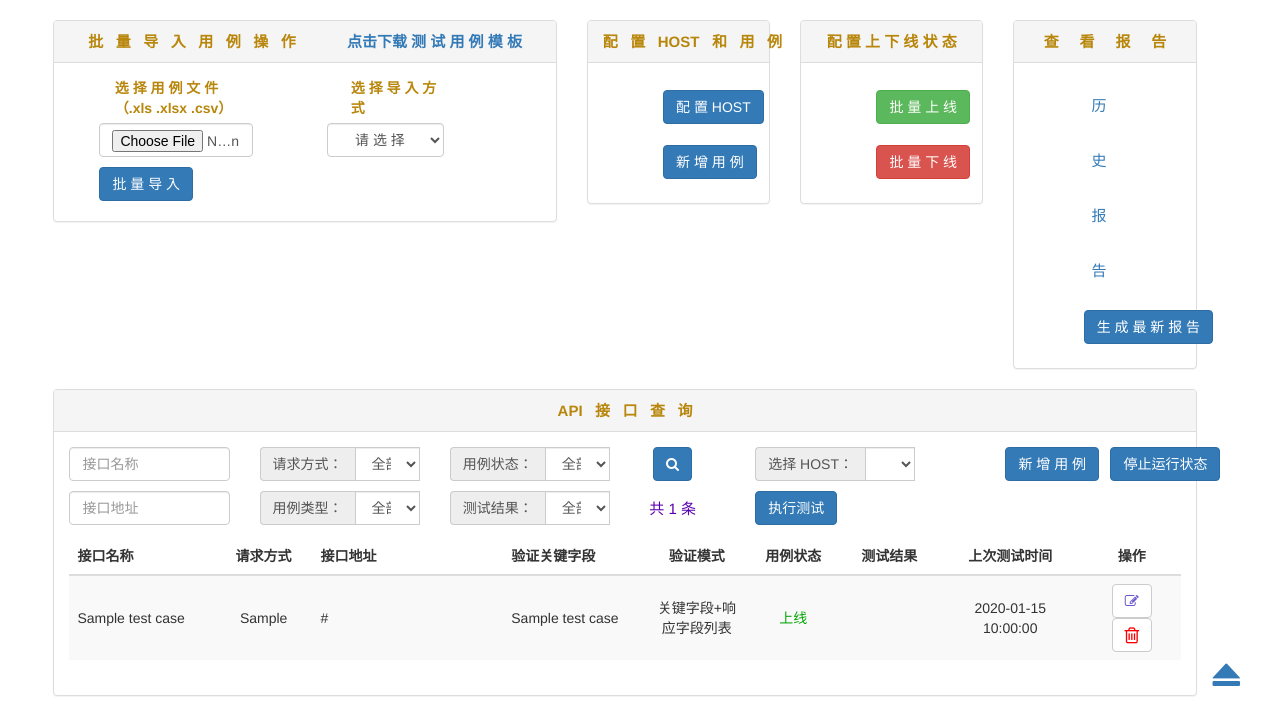
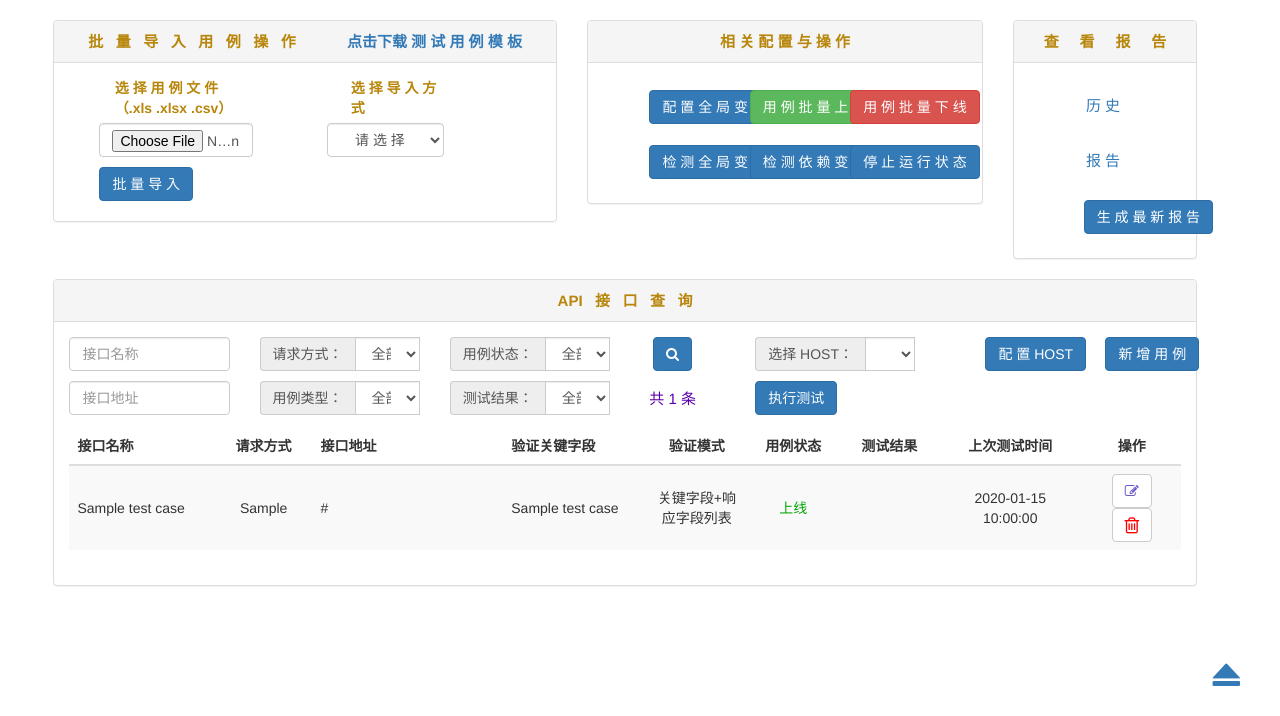
Before and after one commit to micllo/pythonApi, a Python web app: template Api/templates/project.html in a window 1280 px wide. Shown: the part 90-806 px from the top of the page. After the commit the page ends 776 px from the top, so only its background shows below. Run offline with Jinja, Linux system fonts and the light colour scheme; the template is opened without the code that fills it: most values are stand-ins (such as "Sample title", 1, 10 or a date in 2020).

Commit message:
新增检查依赖变量功能

```diff
--- a/Api/static/scripts/project.js
+++ b/Api/static/scripts/project.js
@@ -225,6 +225,42 @@ function update_case_status(pro_name, nginx_api_proxy, _id) {
 }
 
 
+
+/**
+ * 检查依赖变量配置
+ */
+function check_depend_variable(pro_name, nginx_api_proxy) {
+    swal({
+        title: "检查依赖变量配置情况?",
+        text: "",
+        type: "warning",
+        showCancelButton: true,
+        confirmButtonText: "确定",
+        cancelButtonText: "取消"
+    }).then(function(isConfirm){
+        if (isConfirm) {
+            // 调用ajax请求(同步)
+            var request_url = "/" + nginx_api_proxy + "/API/check_depend_variable/" + pro_name
+            var response_info = request_interface_url_v2(url=request_url, method="GET", async=false);
+            if(response_info == "请求失败"){
+                swal({text: response_info, type: "error", confirmButtonText: "知道了"});
+            }else{
+                var msg = response_info.msg;
+                if (msg == "检查通过" || msg == "无依赖变量"){
+                    swal({text: msg, type: "success", confirmButtonText: "知道了"});
+                }else{
+                    swal({text: msg, type: "error", confirmButtonText: "知道了"});
+                }
+            }
+        }
+    }).catch((e) => {
+        console.log(e)
+        console.log("cancel");
+    });
+}
+
+
+
 /**
  * 停止运行状态
  */
@@ -243,8 +279,6 @@ function stop_status(pro_name, nginx_api_proxy) {
             var response_info = request_interface_url_v2(url=request_url, method="GET", async=false);
             if(response_info == "请求失败"){
                 swal({text: response_info, type: "error", confirmButtonText: "知道了"});
-                $("#stop_info").html(response_info);
-                $("#stop_info").removeClass().addClass("label label-danger");
             }else{
                 var msg = response_info.msg;
                 if (msg.search("成功") != -1){
@@ -405,21 +439,22 @@ function search_case(pro_name, nginx_api_proxy) {
 }
 
 
-
 /**
- *  配置HOST
+ *  配置变量
+ *  HOST -> host
+ *  全局变量 -> global_variable
  */
-function config_host(pro_name, nginx_api_proxy) {
+function config_variable(pro_name, nginx_api_proxy, config_type) {
 
     // 获取相应的添加内容
-    var host_name = $("#host_name_config").val().trim();
-    var host_url = $("#host_url_config").val().trim();
+    var config_name = $("#" + config_type + "_name_config").val().trim();
+    var config_value = $("#" + config_type + "_value_config").val().trim();
 
-    var config_host_dict = {"host_name": host_name, "host_url": host_url};
+    var config_dict = {"config_name": config_name, "config_value": config_value};
 
     // 调用ajax请求(同步)
-    var request_url = "/" + nginx_api_proxy + "/API/config_host/" + pro_name
-    var response_info = request_interface_url_v2(url=request_url, method="POST", data=config_host_dict, async=false);
+    var request_url = "/" + nginx_api_proxy + "/API/config_variable/" + pro_name + "/" + config_type
+    var response_info = request_interface_url_v2(url=request_url, method="POST", data=config_dict, async=false);
     if(response_info == "请求失败") {
         swal({text: response_info, type: "error", confirmButtonText: "知道了"});
     }else{
@@ -432,6 +467,7 @@ function config_host(pro_name, nginx_api_proxy) {
         }
     }
 }
+
 
 /**
  *  新增用例
@@ -475,13 +511,12 @@ function add_case(pro_name, nginx_api_proxy) {
 }
 
 
-
 /**
- *  删除HOST
+ *  删除配置 （ HOST | 全局变量 ）
  */
-function del_host(pro_name, nginx_api_proxy, host_id) {
+function del_config(pro_name, nginx_api_proxy, config_id) {
     swal({
-        title: "确定要删除该条HOST吗？",
+        title: "确定要删除该条配置吗？",
         text: "",
         type: "warning",
         showCancelButton: true,
@@ -489,9 +524,9 @@ function del_host(pro_name, nginx_api_proxy, host_id) {
         cancelButtonText: "取消"
     }).then(function(isConfirm){
         if (isConfirm) {
-            var del_dict = {"host_id": host_id}
+            var del_dict = {"config_id": config_id}
             // 调用ajax请求(同步)
-            var request_url = "/" + nginx_api_proxy + "/API/del_host/" + pro_name
+            var request_url = "/" + nginx_api_proxy + "/API/del_config/" + pro_name
             var response_info = request_interface_url_v2(url=request_url, method="DELETE", data=del_dict, async=false);
             if(response_info == "请求失败") {
                 swal({text: response_info, type: "error", confirmButtonText: "知道了"});
--- a/Api/templates/project.html
+++ b/Api/templates/project.html
@@ -8,6 +8,7 @@
         {% set pro_name = tasks['pro_name'] %}
         {% set nginx_api_proxy = tasks['nginx_api_proxy'] %}
         {% set host_list = tasks['host_list'] %}
+        {% set global_variable_list = tasks['global_variable_list'] %}
         {% set test_case_list = tasks['test_case_list'] %}
         {% set is_run = tasks['is_run'] %}
         {% set current_report_url = tasks['current_report_url'] %}
@@ -88,58 +89,52 @@
                           </div>
                       </div>
 
-                      <div class="col-xs-12 col-md-2">
+                      <div class="col-xs-12 col-md-4">
                           <div class="panel panel-default">
                              <div class="panel-heading" align="center" style="font-size:15px; color: #B8860B; font-weight: bold;">
-                                 配&nbsp;&nbsp;&nbsp;置&nbsp;&nbsp;&nbsp;HOST&nbsp;&nbsp;&nbsp;和&nbsp;&nbsp;&nbsp;用&nbsp;&nbsp;&nbsp;例
+                                 相 关 配 置 与 操 作
                              </div>
                              <div class="panel-body">
                                  <div class="col-sm-12">
-                                     <div class="col-sm-3" align="center" style="margin-left:6%; line-height:55px; font-size:15px; margin-left:25%;">
-                                         <button class="btn btn-primary btn-icon" type="button" data-toggle="modal" data-target="#add_host_form"> 配 置 HOST </button>
+                                     <div class="col-sm-3" align="center" style="line-height:55px; font-size:15px; margin-left:5%;">
+                                         <button class="btn btn-primary btn-icon" type="button" data-toggle="modal" data-target="#add_global_variable_form"> 配 置 全 局 变 量 </button>
+                                     </div>
+                                     <div class="col-sm-3" align="center" style="line-height:55px; font-size:15px; margin-left:5%;">
+                                         {% if is_run %}
+                                             <button id="on_line_all" type="button" class="btn btn-success" disabled="disabled"
+                                                 onclick="update_case_status_all('{{pro_name}}','true','{{nginx_api_proxy}}')"> 用 例 批 量 上 线 </button>
+                                         {% else %}
+                                             <button id="on_line_all" type="button" class="btn btn-success"
+                                                 onclick="update_case_status_all('{{pro_name}}','true','{{nginx_api_proxy}}')"> 用 例 批 量 上 线 </button>
+                                         {% endif %}
+                                     </div>
+                                    <div class="col-sm-3" align="center" style="line-height:55px; font-size:15px; margin-left:5%;">
+                                         {% if is_run %}
+                                             <button id="off_line_all" type="button" class="btn btn-danger" disabled="disabled"
+                                                     onclick="update_case_status_all('{{pro_name}}','false','{{nginx_api_proxy}}')"> 用 例 批 量 下 线 </button>
+                                         {% else %}
+                                             <button id="off_line_all" type="button" class="btn btn-danger"
+                                                     onclick="update_case_status_all('{{pro_name}}','false','{{nginx_api_proxy}}')"> 用 例 批 量 下 线 </button>
+                                         {% endif %}
                                      </div>
                                  </div>
+
                                  <div class="col-sm-12">
-                                     <div class="col-sm-3" align="center" style="margin-left:6%; line-height:55px; font-size:15px; margin-left:25%;">
-                                         <button class="btn btn-primary btn-icon" type="button" data-toggle="modal" data-target="#add_case_form"> 新 增 用 例 </button>
+                                     <div class="col-sm-3" align="center" style="line-height:55px; font-size:15px; margin-left:5%;">
+                                         <button class="btn btn-primary btn-icon" type="button" data-toggle="modal" data-target="#add_global_variable_form"> 检 测 全 局 变 量 </button>
                                      </div>
+                                     <div class="col-sm-3" align="center" style="line-height:55px; font-size:15px; margin-left:5%;">
+                                         <button id="check_depend_variable_btn" type="button" class="btn btn-primary" onclick="check_depend_variable('{{ pro_name }}','{{ nginx_api_proxy }}')"> 检 测 依 赖 变 量 </button>
+                                     </div>
+                                     <div class="col-sm-3" align="center" style="line-height:55px; font-size:15px; margin-left:5%;">
+                                         <button id="stop_status_btn" type="button" class="btn btn-primary" onclick="stop_status('{{ pro_name }}','{{ nginx_api_proxy }}')"> 停 止 运 行 状 态</button>
+                                     </div>
+
                                  </div>
+
                              </div>
                           </div>
                       </div>
-
-                      <div class="col-xs-12 col-md-2">
-                          <div class="panel panel-default">
-                             <div class="panel-heading" align="center" style="font-size:15px; color: #B8860B; font-weight: bold;">
-                                 配 置 上 下 线 状 态
-                             </div>
-                             <div class="panel-body">
-                                 <div class="col-sm-12">
-                                     <div class="col-sm-3" align="center" style="margin-left:6%; line-height:55px; font-size:15px; margin-left:25%;">
-                                         {% if is_run %}
-                                             <button id="on_line_all" type="button" class="btn btn-success" disabled="disabled"
-                                                 onclick="update_case_status_all('{{pro_name}}','true','{{nginx_api_proxy}}')"> 批 量 上 线 </button>
-                                         {% else %}
-                                             <button id="on_line_all" type="button" class="btn btn-success"
-                                                 onclick="update_case_status_all('{{pro_name}}','true','{{nginx_api_proxy}}')"> 批 量 上 线 </button>
-                                         {% endif %}
-                                     </div>
-                                 </div>
-                                 <div class="col-sm-12">
-                                     <div class="col-sm-3" align="center" style="margin-left:6%; line-height:55px; font-size:15px; margin-left:25%;">
-                                         {% if is_run %}
-                                             <button id="off_line_all" type="button" class="btn btn-danger" disabled="disabled"
-                                                     onclick="update_case_status_all('{{pro_name}}','false','{{nginx_api_proxy}}')"> 批 量 下 线 </button>
-                                         {% else %}
-                                             <button id="off_line_all" type="button" class="btn btn-danger"
-                                                     onclick="update_case_status_all('{{pro_name}}','false','{{nginx_api_proxy}}')"> 批 量 下 线 </button>
-                                         {% endif %}
-                                     </div>
-                                 </div>
-                             </div>
-                          </div>
-                      </div>
-
 
                       <div class="col-xs-12 col-md-2">
                           <div class="panel panel-default">
@@ -148,7 +143,7 @@
                              </div>
                              <div class="panel-body">
                                  <div class="col-sm-12">
-                                     <div class="col-sm-6" align="center" style="margin-left:6%; line-height:55px; font-size:15px; margin-left:20%;">
+                                     <div class="col-sm-8" align="center" style="line-height:55px; font-size:15px; margin-left:15%;">
                                          <a id="history_report_url" onclick="window.open('{{history_report_path}}')"
                                                 onMouseOver="this.style.cursor='hand',this.style.color='#FF0000'"
                                                 onMouseOut="this.style.color='#006699'"> 历 史 报 告
@@ -157,13 +152,13 @@
                                  </div>
                                  <div class="col-sm-12">
                                      {% if is_run %}
-                                         <div class="col-sm-3" align="center" style="margin-left:6%; line-height:55px; font-size:15px; margin-left:20%;">
+                                         <div class="col-sm-3" align="center" style="line-height:55px; font-size:15px; margin-left:20%;">
                                              <button id="test_btn" name="test_btn" type="button" class="btn btn-primary"  disabled="disabled"
                                                     onclick="generate_report('{{ pro_name }}','{{ nginx_api_proxy }}')"> 生 成 最 新 报 告
                                              </button>
                                          </div>
                                      {% else %}
-                                         <div class="col-sm-3" align="center" style="margin-left:6%; line-height:55px; font-size:15px; margin-left:20%;">
+                                         <div class="col-sm-3" align="center" style="line-height:55px; font-size:15px; margin-left:20%;">
                                              <button id="test_btn" name="test_btn" type="button" class="btn btn-primary"
                                                     onclick="generate_report('{{ pro_name }}','{{ nginx_api_proxy }}')"> 生 成 最 新 报 告
                                              </button>
@@ -244,16 +239,16 @@
                                                 </div>
                                             </div>
 
+                                            {# 配置HOST #}
+                                            <div class="col-sm-1" align="center" style="margin-left:40px">
+                                                 <button class="btn btn-primary btn-icon" type="button" data-toggle="modal" data-target="#add_host_form"> 配 置 HOST </button>
+                                            </div>
+
                                             {# 新增用例 #}
-                                            <div class="col-sm-1" align="center" style="margin-left:60px">
+                                            <div class="col-sm-1" align="center" style="margin-left:25px">
                                                  <button class="btn btn-primary btn-icon" type="button" data-toggle="modal" data-target="#add_case_form"> 新 增 用 例 </button>
                                             </div>
 
-                                            {# 终止运行状态 #}
-                                            <div class="col-sm-1" align="center" style="margin-left:10px">
-                                                <button id="stop_status_btn" type="button" class="btn btn-primary" onclick="stop_status('{{ pro_name }}','{{ nginx_api_proxy }}')"> 停止运行状态
-                                                </button>
-                                            </div>
 
                                         </div>
 
@@ -468,7 +463,7 @@
                         {% for host_dict in host_list %}
                             <div class="form-group" style="margin-top:5px">
                                 <label style="margin-left:5px;font-size:20px;">{{ host_dict["host_name"] }}&nbsp;&nbsp;->&nbsp;&nbsp;{{ host_dict["host_url"] }}</label>
-                                <button style="margin-left:10px" class="btn" type="button" onclick="del_host('{{ pro_name }}','{{ nginx_api_proxy }}', '{{ host_dict["host_id"] }}')">
+                                <button style="margin-left:10px" class="btn" type="button" onclick="del_config('{{ pro_name }}','{{ nginx_api_proxy }}', '{{ host_dict["config_id"] }}')">
                                     <i class="fa fa-trash-o fa-lg" style="color:#ff0000;margin-bottom:10px;"></i>
                                 </button>
                             </div>
@@ -478,14 +473,55 @@
                             <input class="form-control" type="text" id="host_name_config">
                         </div>
                         <div class="form-group">
-                            <label>host_url：<font color="#DC143C">(必填)</font></label>
-                            <input class="form-control" type="text" id="host_url_config">
+                            <label>host_value：<font color="#DC143C">(必填)</font></label>
+                            <input class="form-control" type="text" id="host_value_config">
                         </div>
                     </div>
 
                     <div class="modal-footer">
                         <button type="button" class="btn btn-default" data-dismiss="modal"><span class="glyphicon glyphicon-remove"></span>关闭</button>
-                        <button type="button" class="btn btn-primary" data-dismiss="modal" id="config_host" onclick="config_host('{{ pro_name }}','{{ nginx_api_proxy }}')"></span> 新增 or 更新 </button>
+                        <button type="button" class="btn btn-primary" data-dismiss="modal" id="config_host" onclick="config_variable('{{ pro_name }}','{{ nginx_api_proxy }}', 'host')"></span> 新增 or 更新 </button>
+                    </div>
+                </div>
+            </div>
+        </div>
+
+        <!-- 配置全局变量窗口 -->
+        <div id="add_global_variable_form" class="modal fade" tabindex="-1">
+            <div class="modal-dialog">
+                <div class="modal-content">
+
+                    <div class="modal-header">
+                        <button class="close" data-dismiss="modal">
+                            <span>&times;</span>
+                        </button>
+                        <div class="modal-title">
+                            <h2 class="text-center">配 置 全 局 变 量</h2>
+                        </div>
+                    </div>
+
+                    <div class="modal-body">
+                        {% for global_variable_dict in global_variable_list %}
+                            <div class="form-group" style="margin-top:5px">
+                                <label style="margin-left:5px;font-size:20px;">{{ global_variable_dict["global_variable_name"] }}&nbsp;&nbsp;->&nbsp;&nbsp;{{ global_variable_dict["global_variable_value"] }}</label>
+                                <button style="margin-left:10px" class="btn" type="button" onclick="del_config('{{ pro_name }}','{{ nginx_api_proxy }}', '{{ global_variable_dict["config_id"] }}')">
+                                    <i class="fa fa-trash-o fa-lg" style="color:#ff0000;margin-bottom:10px;"></i>
+                                </button>
+                            </div>
+                        {% endfor %}
+                        <div class="form-group" style="margin-top:30px">
+                            <label>global_variable_name：<font color="#DC143C">(必填)</font></label>
+                            <input class="form-control" type="text" id="global_variable_name_config">
+                        </div>
+                        <div class="form-group">
+                            <label>global_variable_value：<font color="#DC143C">(必填)</font></label>
+                            <input class="form-control" type="text" id="global_variable_value_config">
+                        </div>
+                    </div>
+
+                    <div class="modal-footer">
+                        <button type="button" class="btn btn-default" data-dismiss="modal"><span class="glyphicon glyphicon-remove"></span>关闭</button>
+                        <button type="button" class="btn btn-primary" data-dismiss="modal" id="config_global_variable" onclick="config_variable('{{ pro_name }}','{{ nginx_api_proxy }}','global_variable')"></span> 新增 or 更新 </button>
                     </div>
                 </div>
             </div>
--- a/Common/acquire_depend.py
+++ b/Common/acquire_depend.py
@@ -155,7 +155,7 @@ class AcquireDependField(object):
                 # 由于没有进行请求,所以需要给每个用例的"response_info"设置为空
                 # 将需要整体记录的'response_info'，按照依赖列表个数赋值给'response_info_list'
                 self.response_info_list = self.response_info_list * len(self.depend_interface_list)
-                self.depend_interface_result_list = ["error:依赖字段名配置有遗漏(all)"]
+                self.depend_interface_result_list = ["error:depend_field_list(all)"]
             else:
                 # 4.'依赖接口列表'按照依赖等级排序
                 self.depend_interface_list = sorted(self.depend_interface_list, key=lambda keys: keys['depend_level'])
```
Also changed, not shown: Api/api_services/api_calculate.py (+135 -36 lines), Api/api_services/api_interface.py (+22 -9 lines).
